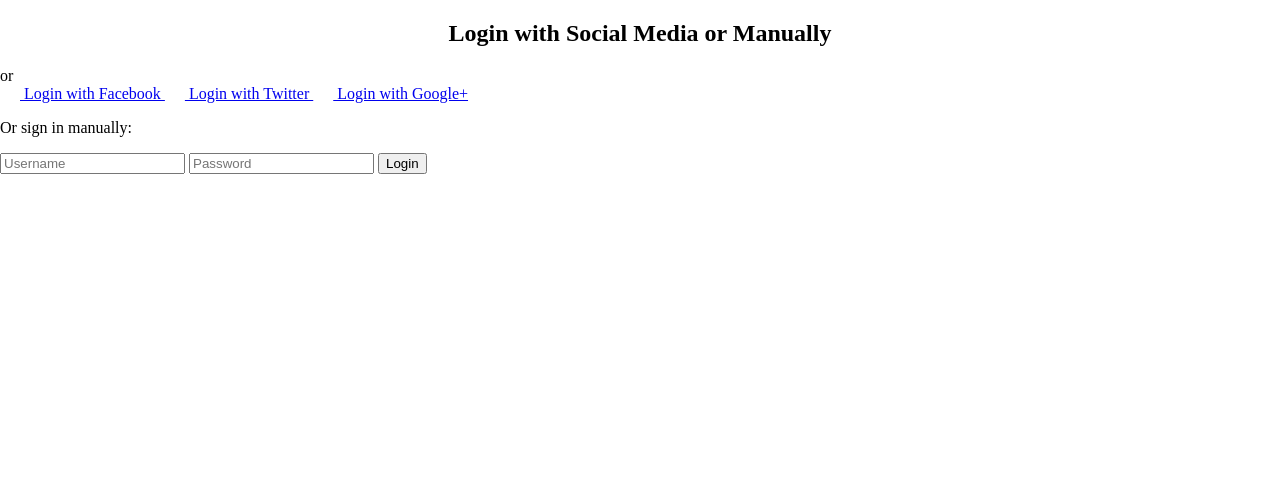
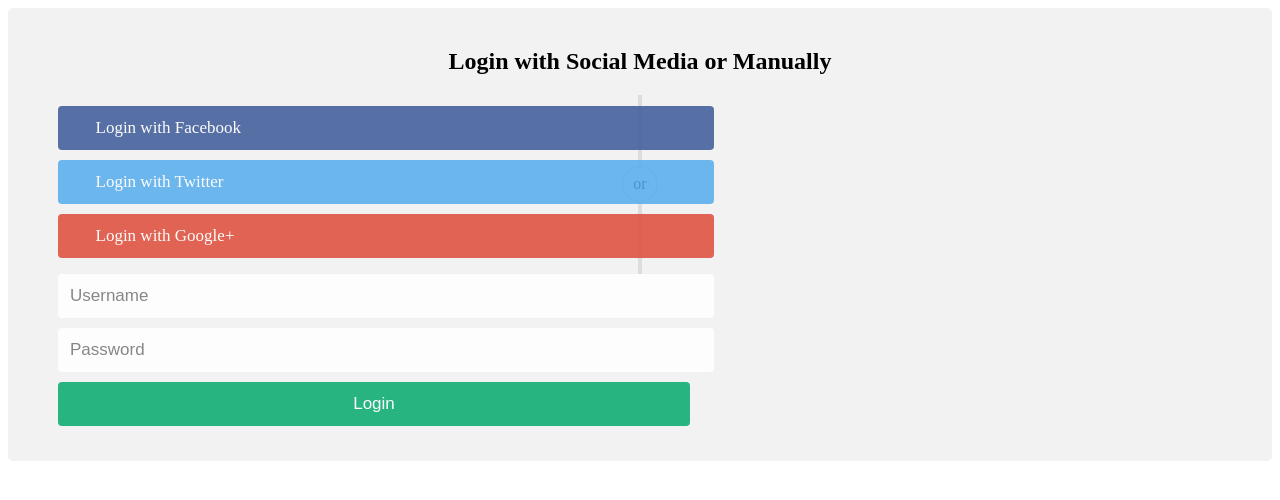
Before and after one commit to shruti2panwar/canvasPractice, a plain HTML site: page login.html in a window 1280 px wide. Drawn offline with nearby package versions, Linux system fonts and the light colour scheme.

Commit message:
Update yo yo

```diff
--- a/login.html
+++ b/login.html
@@ -10,7 +10,104 @@
     <link rel="stylesheet" href="https://unpkg.com/aos@next/dist/aos.css" />
     <link href="https://fonts.googleapis.com/css2?family=Raleway:wght@300&display=swap" rel="stylesheet">
     <link rel="stylesheet" href="https://use.fontawesome.com/releases/v5.7.2/css/all.css" integrity="sha384-fnmOCqbTlWIlj8LyTjo7mOUStjsKC4pOpQbqyi7RrhN7udi9RwhKkMHpvLbHG9Sr" crossorigin="anonymous">
-    <link rel="stylesheet" href="style.css">
+    <style>
+        /* style the container */
+.container {
+  position: relative;
+  border-radius: 5px;
+  background-color: #f2f2f2;
+  padding: 20px 0 30px 0;
+}
+
+/* style inputs and link buttons */
+input,
+.btn {
+  width: 100%;
+  padding: 12px;
+  border: none;
+  border-radius: 4px;
+  margin: 5px 0;
+  opacity: 0.85;
+  display: inline-block;
+  font-size: 17px;
+  line-height: 20px;
+  text-decoration: none; /* remove underline from anchors */
+}
+
+input:hover,
+.btn:hover {
+  opacity: 1;
+}
+
+/* add appropriate colors to fb, twitter and google buttons */
+.fb {
+  background-color: #3B5998;
+  color: white;
+}
+
+.twitter {
+  background-color: #55ACEE;
+  color: white;
+}
+
+.google {
+  background-color: #dd4b39;
+  color: white;
+}
+
+/* style the submit button */
+input[type=submit] {
+  background-color: #04AA6D;
+  color: white;
+  cursor: pointer;
+}
+
+input[type=submit]:hover {
+  background-color: #45a049;
+}
+
+/* Two-column layout */
+.col {
+  float: left;
+  width: 50%;
+  margin: auto;
+  padding: 0 50px;
+  margin-top: 6px;
+}
+
+/* Clear floats after the columns */
+.row:after {
+  content: "";
+  display: table;
+  clear: both;
+}
+
+/* vertical line */
+.vl {
+  position: absolute;
+  left: 50%;
+  transform: translate(-50%);
+  border: 2px solid #ddd;
+  height: 175px;
+}
+
+/* text inside the vertical line */
+.vl-innertext {
+  position: absolute;
+  top: 50%;
+  transform: translate(-50%, -50%);
+  background-color: #f1f1f1;
+  border: 1px solid #ccc;
+  border-radius: 50%;
+  padding: 8px 10px;
+}
+
+/* hide some text on medium and large screens */
+.hide-md-lg {
+  display: none;
+}
+
+    </style>
 </head>
 <body>
     <div class="container">
```
